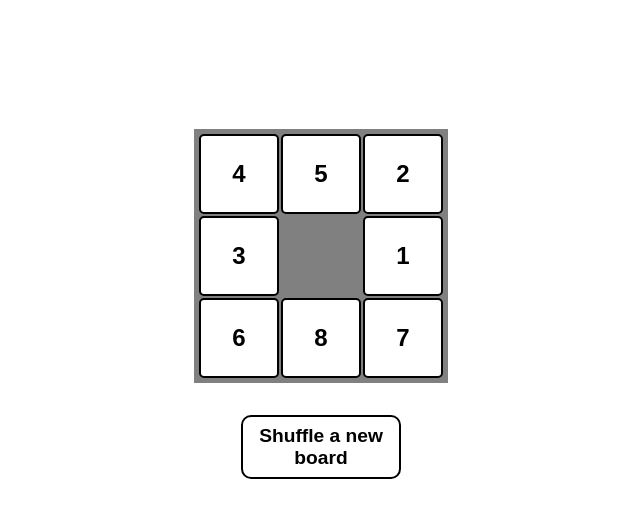
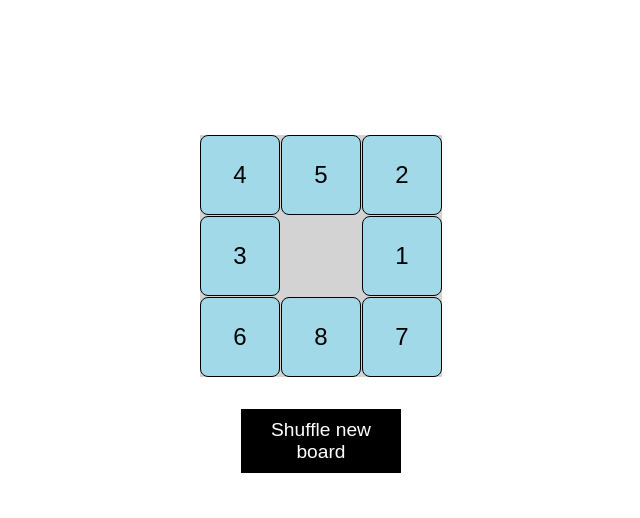
Before and after one commit to felix-odenhall/sliding-puzzle, a React (Create React App) app: page / in a window 1280 px wide. Shown: the top 518 px of the page, without its empty margins (319-959 px from the left). Built offline with nearby package versions, Linux system fonts and the light colour scheme.

Commit message:
updated node version and styling

```diff
--- a/package.json
+++ b/package.json
@@ -13,6 +13,7 @@
     "react": "^18.2.0",
     "react-dom": "^18.2.0",
     "react-scripts": "5.0.1",
+    "styled-components": "^5.3.9",
     "typescript": "^4.9.5",
     "web-vitals": "^2.1.4"
   },
--- a/public/index.html
+++ b/public/index.html
@@ -10,7 +10,7 @@
     />
 
 
-    <title>Felix - Sliding Puzzle Game</title>
+    <title>Sliding Puzzle Game</title>
   </head>
   <body>
     <noscript>You need to enable JavaScript to run this app.</noscript>
--- a/src/App.tsx
+++ b/src/App.tsx
@@ -5,13 +5,12 @@ import "./index.css";
 const SContainer = styled.div`
   height: 90vh;
 `;
-
-function App() {
+const App = () => {
   return (
     <SContainer>
       <GameBoard />
     </SContainer>
   );
-}
+};
 
 export default App;
--- a/src/components/Button/Button.tsx
+++ b/src/components/Button/Button.tsx
@@ -1,25 +1,23 @@
 import styled from "styled-components";
 
-interface IPuzzleTileProps {
+interface IButtonProps {
   onClick: () => void;
   text: string;
 }
 
 const SButton = styled.button`
-  background-color: white;
-  color: black;
+  background-color: black;
+  color: white;
   width: 10rem;
   display: flex;
   justify-content: center;
   align-items: center;
   font-size: 1.2rem;
-  font-weight: 700;
   margin: 2rem;
-  padding: 0.5rem;
-  border: 2px solid black;
-  border-radius: 10px;
+  padding: 10px;
+  border: none;
 `;
 
-export const Button = ({ onClick, text }: IPuzzleTileProps) => {
+export const Button = ({ onClick, text }: IButtonProps) => {
   return <SButton onClick={onClick}>{text}</SButton>;
 };
--- a/src/components/GameBoard/GameBoard.tsx
+++ b/src/components/GameBoard/GameBoard.tsx
@@ -33,17 +33,16 @@ const SHeadLine = styled.h1`
 
 const SGameboard = styled.div`
   display: grid;
-  background-color: gray;
+  background-color: #d3d3d3;
   grid-template-rows: repeat(${initialRows}, 1fr);
   grid-template-columns: repeat(${initialColumns}, 1fr);
   width: calc(${initialColumns} * ${tile_size} +4px);
   max-width: 100%;
-  gap: 2px;
-  padding: 5px;
+  gap: 1px;
 `;
 
 export const GameBoard = () => {
-  const [puzzleBoard, setPuzzleBoard] = useState(
+  const [puzzleBoard, setPuzzleBoard] = useState<number[][]>(
     shuffleArray(createPuzzle(initialRows, initialColumns))
   );
   const [isSolved, setIsSolved] = useState<boolean>(false);
@@ -51,7 +50,7 @@ export const GameBoard = () => {
   const handleClickedTile = (rowIndex: number, colIndex: number) => {
     const emptyTile = checkNeighbourTile(rowIndex, colIndex, puzzleBoard);
     if (emptyTile) {
-      const newBoard = [...puzzleBoard];
+      const newBoard: number[][] = [...puzzleBoard];
       newBoard[emptyTile.emptyRow][emptyTile.emptyCol] =
         puzzleBoard[rowIndex][colIndex];
       newBoard[rowIndex][colIndex] = 0;
@@ -103,7 +102,7 @@ export const GameBoard = () => {
               );
             })}
           </SGameboard>
-          <Button onClick={shuffleNewBoard} text="Shuffle a new board" />
+          <Button onClick={shuffleNewBoard} text="Shuffle new board" />
         </>
       )}
     </SContainer>
--- a/src/components/PuzzleTile/PuzzleTile.tsx
+++ b/src/components/PuzzleTile/PuzzleTile.tsx
@@ -8,7 +8,7 @@ interface IPuzzleTileProps {
 }
 
 export const SPuzzleTile = styled.button<{ value: number }>`
-  background-color: ${({ value }) => (value !== 0 ? "white" : "grey")};
+  background-color: ${({ value }) => (value !== 0 ? "#a2d9e8" : "#d3d3d3")};
   color: black;
   width: ${tile_size};
   height: ${tile_size};
@@ -16,9 +16,9 @@ export const SPuzzleTile = styled.button<{ value: number }>`
   justify-content: center;
   align-items: center;
   font-size: 1.5rem;
-  font-weight: 700;
-  border: ${({ value }) => (value !== 0 ? "2px solid black;" : "none")};
-  border-radius: 5px;
+  font-weight: 500;
+  border: ${({ value }) => (value !== 0 ? "1px solid black;" : "none")};
+  border-radius: 8px;
 `;
 
 export const PuzzleTile = ({ onClick, value }: IPuzzleTileProps) => {
```
Also changed, not shown: 1 other file (tests, documents, lock files or other folders).
